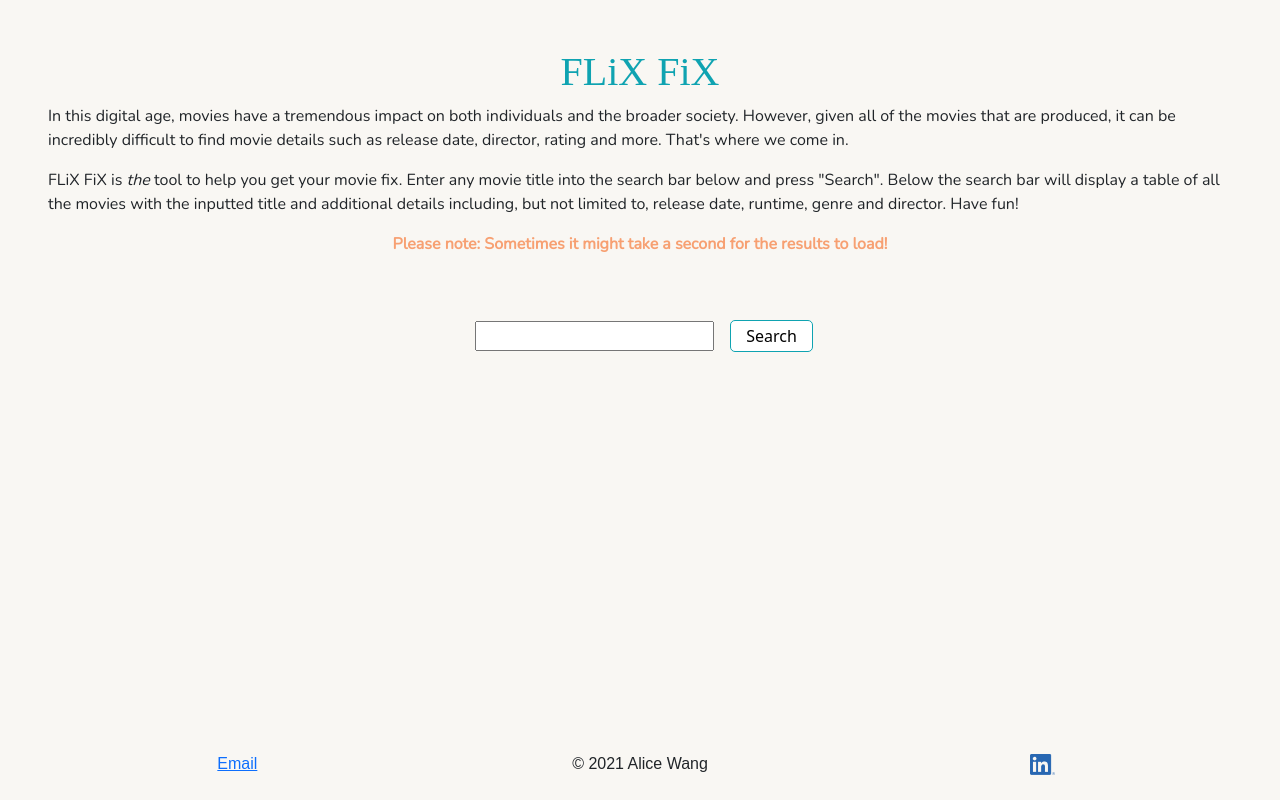
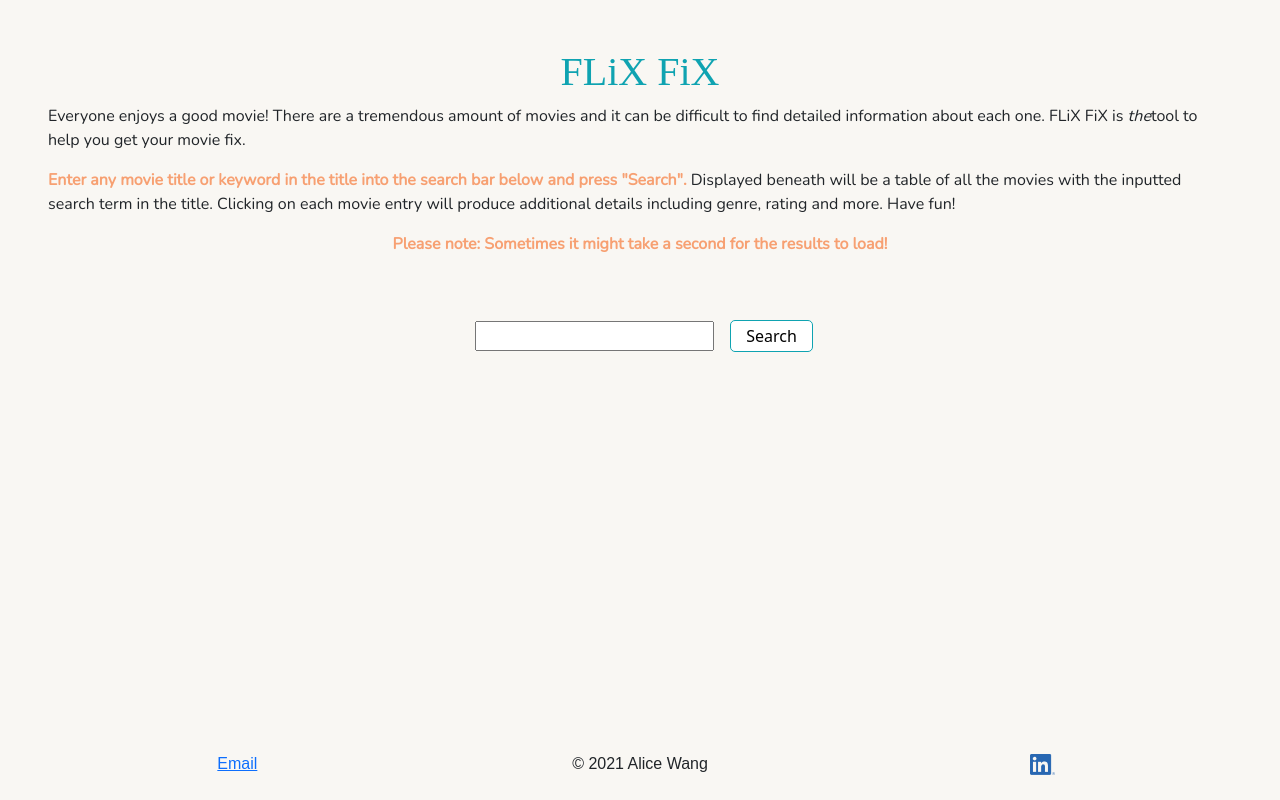
Before and after one commit to alicewang65/flixfix, a React (Create React App) app: page / in a window 1280 px wide. Built offline with nearby package versions, Linux system fonts and the light colour scheme; a web font is replaced by a local one.

Commit message:
change website description/usage

```diff
--- a/src/components/Header.jsx
+++ b/src/components/Header.jsx
@@ -10,15 +10,15 @@ class Header extends React.Component {
             <div className = "d-flex flex-column align-items-center justify-content-center p-5">
                 <h1 className="header">FLiX FiX</h1>
                 <p className="bodytext">
-                    In this digital age, movies have a tremendous impact on both individuals and the broader society.
-                    However, given all of the movies that are produced, it can be incredibly difficult to find movie details
-                    such as release date, director, rating and more. That's where we come in.
+                    Everyone enjoys a good movie! There are a tremendous amount of movies and it can
+                    be difficult to find detailed information about each one. FLiX FiX is <em>the</em>
+                    tool to help you get your movie fix.
                 </p>
                 <p className="bodytext">
-                    FLiX FiX is <em>the</em> tool to help you get your movie fix.
-                    Enter any movie title into the search bar below and press "Search".
-                    Below the search bar will display a table of all the movies with the inputted title and additional details
-                    including, but not limited to, release date, runtime, genre and director. Have fun!
+                    <span className="highlighttext"> Enter any movie title or keyword in the title into
+                    the search bar below and press "Search". </span> Displayed beneath will be a table of
+                    all the movies with the inputted search term in the title. Clicking on each movie entry
+                    will produce additional details including genre, rating and more. Have fun!
                 </p>
                 <p className="bodytext highlighttext">
                     Please note: Sometimes it might take a second for the results to load!
```
